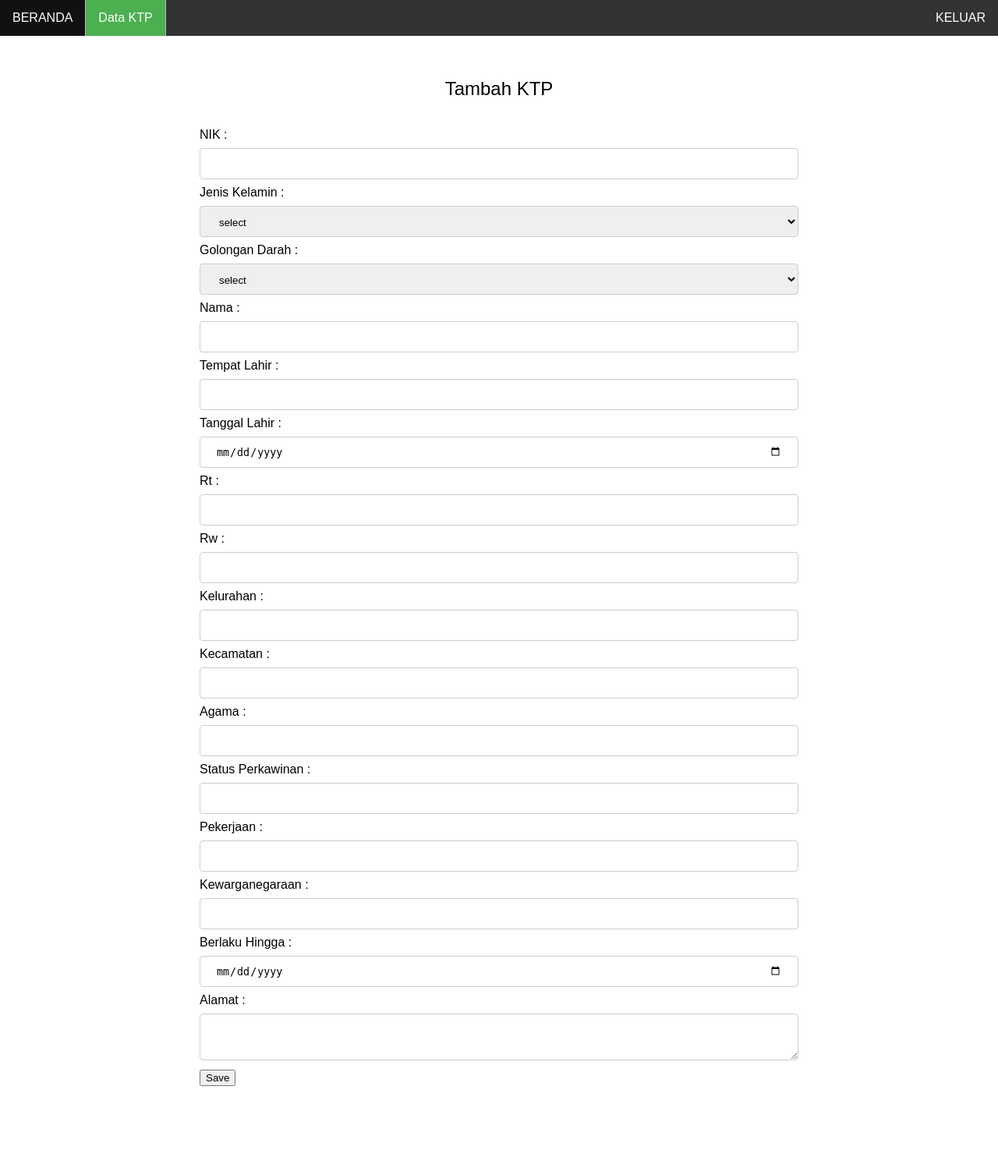
After one commit to bayufasmoro/web-codeigniter-mk3, a CodeIgniter app: page /tugas1/index.php/ktp/add in a window 1280 px wide. The commit adds this page. Shown: the whole page at 78% size. Run offline with CodeIgniter, Linux system fonts and the light colour scheme; the visitor is signed in with stand-in values (Sample User, id 1).

Commit message:
Add Ktp CRUD

```diff
--- /dev/null
+++ b/application/controllers/ktp.php
@@ -0,0 +1,138 @@
+<?php defined('BASEPATH') OR exit('No direct script access allowed');
+
+class ktp extends CI_Controller {
+
+ 	public function __construct() {
+        parent::__construct();
+        $this->load->model('ktp_model');
+        $this->load->helper('url_helper');
+
+        $this->load->library('session');
+
+        $this->load->helper('form');
+    }
+
+   	public function index() {
+   		// Load session data
+        if($this->session->userdata("logged_in") != null) {
+        	$data = array(
+				'username' => $this->session->userdata['logged_in']['username'],
+				'name' => $this->session->userdata['logged_in']['name']
+			);
+
+            $queryResult = $this->ktp_model->get_all_ktp();
+            $this->load->view('list_ktp_view', array('session' => $data, 'ktp' => $queryResult));
+        } else {
+        	redirect(site_url("login"));
+        }
+    }
+
+    //Deleting ktp
+    function remove($nik) {
+        $ktp = $this->ktp_model->get_ktp($nik);
+
+        if(isset($ktp['nik'])) {
+            $this->ktp_model->delete_ktp($nik);
+            redirect('ktp/index');
+        } else {
+            show_error('Ktp yang dihapus tidak ada.');
+        }
+    }
+
+    //Adding a new ktp
+    function add() {
+
+        if(isset($_POST) && count($_POST) > 0)      {
+            $params = array(
+                'nik' => $this->input->post('nik'),
+                'jenis_kelamin' => $this->input->post('jenis_kelamin'),
+                'golongan_darah' => $this->input->post('golongan_darah'),
+                'nama' => $this->input->post('nama'),
+                'tempat_lahir' => $this->input->post('tempat_lahir'),
+                'tanggal_lahir' => $this->input->post('tanggal_lahir'),
+                'rt' => $this->input->post('rt'),
+                'rw' => $this->input->post('rw'),
+                'kelurahan' => $this->input->post('kelurahan'),
+                'kecamatan' => $this->input->post('kecamatan'),
+                'agama' => $this->input->post('agama'),
+                'status_perkawinan' => $this->input->post('status_perkawinan'),
+                'pekerjaan' => $this->input->post('pekerjaan'),
+                'kewarganegaraan' => $this->input->post('kewarganegaraan'),
+                'berlaku_hingga' => $this->input->post('berlaku_hingga'),
+                'alamat' => $this->input->post('alamat'),
+            );
+
+            $ktp_id = $this->ktp_model->add_ktp($params);
+            redirect('ktp/index');
+        } else {
+
+            if($this->session->userdata("logged_in") != null) {
+                $session = array(
+                    'username' => $this->session->userdata['logged_in']['username'],
+                    'name' => $this->session->userdata['logged_in']['name']
+                );
+
+                $data['_view'] = 'ktp/add';
+                $this->load->view('add_ktp_view', array('session' => $session, 'ktp' => $data));
+            } else {
+                redirect(site_url("login"));
+            }
+        }
+    }
+
+    //Editing a ktp
+    function edit($nik) {
+
+        $data['ktp'] = $this->ktp_model->get_ktp($nik);
+
+        if(isset($data['ktp']['nik'])) {
+            if(isset($_POST) && count($_POST) > 0) {
+                $params = array(
+                    'jenis_kelamin' => $this->input->post('jenis_kelamin'),
+                    'golongan_darah' => $this->input->post('golongan_darah'),
+                    'nama' => $this->input->post('nama'),
+                    'tempat_lahir' => $this->input->post('tempat_lahir'),
+                    'tanggal_lahir' => $this->input->post('tanggal_lahir'),
+                    'rt' => $this->input->post('rt'),
+                    'rw' => $this->input->post('rw'),
+                    'kelurahan' => $this->input->post('kelurahan'),
+                    'kecamatan' => $this->input->post('kecamatan'),
+                    'agama' => $this->input->post('agama'),
+                    'status_perkawinan' => $this->input->post('status_perkawinan'),
+                    'pekerjaan' => $this->input->post('pekerjaan'),
+                    'kewarganegaraan' => $this->input->post('kewarganegaraan'),
+                    'berlaku_hingga' => $this->input->post('berlaku_hingga'),
+                    'alamat' => $this->input->post('alamat'),
+                );
+
+                $this->ktp_model->update_ktp($nik,$params);
+                redirect('ktp/index');
+            } else {
+
+                if($this->session->userdata("logged_in") != null) {
+                    $session = array(
+                        'username' => $this->session->userdata['logged_in']['username'],
+                        'name' => $this->session->userdata['logged_in']['name']
+                    );
+
+                    $data['_view'] = 'ktp/edit';
+                    $this->load->view('edit_ktp_view', array('session' => $session, 'ktp' => $data['ktp']));
+                } else {
+                    redirect(site_url("login"));
+                }
+            }
+        } else {
+            show_error('Ktp yang Anda edit tidak ada.');
+        }
+    }
+
+    public function logout() {
+        $sess_array = array(
+            'username' => ''
+        );
+        $this->session->unset_userdata('logged_in', $sess_array);
+        $data['message_display'] = 'Successfully Logout';
+        redirect(base_url());
+    }
+}
+?>
--- /dev/null
+++ b/application/models/ktp_model.php
@@ -0,0 +1,41 @@
+<?php defined('BASEPATH') OR exit('No direct script access allowed');
+
+class ktp_model extends CI_Model {
+    function __construct() {
+        $this->load->database();
+    }
+
+    //Get ktp by nik
+    function get_ktp($nik) {
+        return $this->db->get_where('ktp',array('nik'=>$nik))->row_array();
+    }
+
+    //Get all ktp
+    function get_all_ktp() {
+        $this->db->order_by('nik', 'desc');
+        return $this->db->get('ktp')->result_array();
+    }
+
+    /*
+     * function to add new ktp
+     */
+    function add_ktp($params) {
+        $this->db->insert('ktp',$params);
+        return $this->db->insert_id();
+    }
+
+    /*
+     * function to update ktp
+     */
+    function update_ktp($nik,$params) {
+        $this->db->where('nik',$nik);
+        return $this->db->update('ktp',$params);
+    }
+
+    /*
+     * function to delete ktp
+     */
+    function delete_ktp($nik) {
+        return $this->db->delete('ktp',array('nik'=>$nik));
+    }
+}
--- /dev/null
+++ b/application/views/add_ktp_view.php
@@ -0,0 +1,138 @@
+<?php defined('BASEPATH') OR exit('No direct script access allowed');
+    $this->load->helper('url');
+?>
+
+<!DOCTYPE html>
+<html>
+  <head>
+      <link rel="stylesheet" type="text/css" href="<? echo base_url();?>css/style.css">
+  </head>
+  <body>
+    <div class="home_content">
+      <div class="navbar">
+          <ul>
+            <li><a href="<?php echo site_url(); ?>/home">BERANDA</a></li>
+            <li class="active"><a href="<?php echo site_url(); ?>/ktp/index">Data KTP</a></li>
+            <?php
+              $username = $session['username'];
+              if (isset($username)) {
+            ?>
+            <li style="float:right"><a href="<?php echo site_url(); ?>/home/logout">KELUAR</a></li>
+            <?php
+              } else {
+            ?>
+            <li style="float:right"><a href="<?php echo site_url(); ?>/register">REGISTER</a></li>
+            <li style="float:right"><a href="<?php echo site_url(); ?>/login">MASUK</a></li>
+            <?php
+              }
+            ?>
+          </ul>
+      </div>
+      <div class="home_div_table">
+        <br><br><br>
+        <center><font style="font-size: 18pt">Tambah KTP</font></center>
+        <br><br>
+        <?php echo form_open('ktp/add'); ?>
+			<div>
+				NIK :
+				<input type="text" name="nik" value="<?php echo $this->input->post('nik'); ?>" />
+			</div>
+			<div>
+				Jenis Kelamin :
+				<select name="jenis_kelamin">
+					<option value="">select</option>
+					<?php
+					$jenis_kelamin_values = array(
+						'Laki-Laki'=>'Laki-Laki',
+						'Perempuan'=>'Perempuan',
+					);
+
+					foreach($jenis_kelamin_values as $value => $display_text)
+					{
+						$selected = ($value == $this->input->post('jenis_kelamin')) ? ' selected="selected"' : "";
+
+						echo '<option value="'.$value.'" '.$selected.'>'.$display_text.'</option>';
+					}
+					?>
+				</select>
+			</div>
+			<div>
+				Golongan Darah :
+				<select name="golongan_darah">
+					<option value="">select</option>
+					<?php
+					$golongan_darah_values = array(
+						'AB'=>'AB',
+						'A'=>'A',
+						'B'=>'B',
+						'O'=>'O',
+					);
+
+					foreach($golongan_darah_values as $value => $display_text)
+					{
+						$selected = ($value == $this->input->post('golongan_darah')) ? ' selected="selected"' : "";
+
+						echo '<option value="'.$value.'" '.$selected.'>'.$display_text.'</option>';
+					}
+					?>
+				</select>
+			</div>
+			<div>
+				Nama :
+				<input type="text" name="nama" value="<?php echo $this->input->post('nama'); ?>" />
+			</div>
+			<div>
+				Tempat Lahir :
+				<input type="text" name="tempat_lahir" value="<?php echo $this->input->post('tempat_lahir'); ?>" />
+			</div>
+			<div>
+				Tanggal Lahir :
+				<input type="date" name="tanggal_lahir" value="<?php echo $this->input->post('tanggal_lahir'); ?>" />
+			</div>
+			<div>
+				Rt :
+				<input type="text" name="rt" value="<?php echo $this->input->post('rt'); ?>" />
+			</div>
+			<div>
+				Rw :
+				<input type="text" name="rw" value="<?php echo $this->input->post('rw'); ?>" />
+			</div>
+			<div>
+				Kelurahan :
+				<input type="text" name="kelurahan" value="<?php echo $this->input->post('kelurahan'); ?>" />
+			</div>
+			<div>
+				Kecamatan :
+				<input type="text" name="kecamatan" value="<?php echo $this->input->post('kecamatan'); ?>" />
+			</div>
+			<div>
+				Agama :
+				<input type="text" name="agama" value="<?php echo $this->input->post('agama'); ?>" />
+			</div>
+			<div>
+				Status Perkawinan :
+				<input type="text" name="status_perkawinan" value="<?php echo $this->input->post('status_perkawinan'); ?>" />
+			</div>
+			<div>
+				Pekerjaan :
+				<input type="text" name="pekerjaan" value="<?php echo $this->input->post('pekerjaan'); ?>" />
+			</div>
+			<div>
+				Kewarganegaraan :
+				<input type="text" name="kewarganegaraan" value="<?php echo $this->input->post('kewarganegaraan'); ?>" />
+			</div>
+			<div>
+				Berlaku Hingga :
+				<input type="date" name="berlaku_hingga" value="<?php echo $this->input->post('berlaku_hingga'); ?>" />
+			</div>
+			<div>
+				Alamat :
+				<textarea name="alamat"><?php echo $this->input->post('alamat'); ?></textarea>
+			</div>
+
+			<button type="submit">Save</button>
+		</div>
+		<?php echo form_close(); ?>
+	</div>
+</body>
+</html>
--- a/application/views/home_view.php
+++ b/application/views/home_view.php
@@ -12,6 +12,7 @@
       <div class="navbar">
           <ul>
             <li class="active"><a href="<?php echo site_url(); ?>/home">BERANDA</a></li>
+            <li><a href="<?php echo site_url(); ?>/ktp">Data KTP</a></li>
             <?php
               $username = $session['username'];
               if (isset($username)) {
--- a/css/style.css
+++ b/css/style.css
@@ -77,8 +77,9 @@ li a:hover:not(.active) {
     width: 100%
 }
 
-input[type=text], [type=password], [type=email], select {
+input[type=text], [type=password], [type=email], [type=date], select {
     width: 100%;
+    height: 40px;
     padding: 12px 20px;
     margin: 8px 0;
     display: inline-block;
```
Also changed, not shown: other parts of css/style.css (+38 -0 lines), application/views/edit_ktp_view.php (added, +135 -0 lines), application/views/list_ktp_view.php (added, +82 -0 lines), assets/icon/IconPencil.png (added), assets/icon/IconTrash.png (added).
